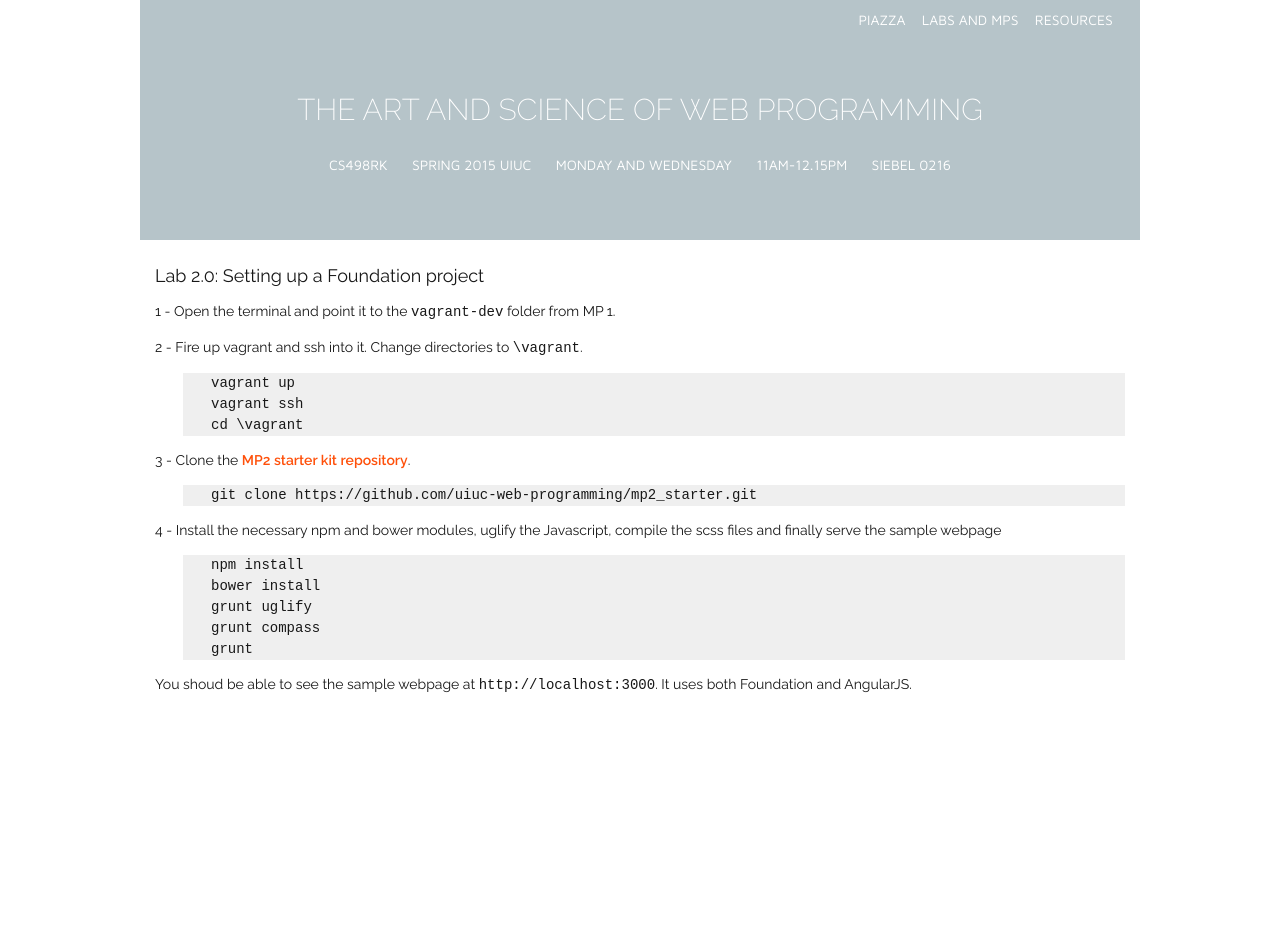
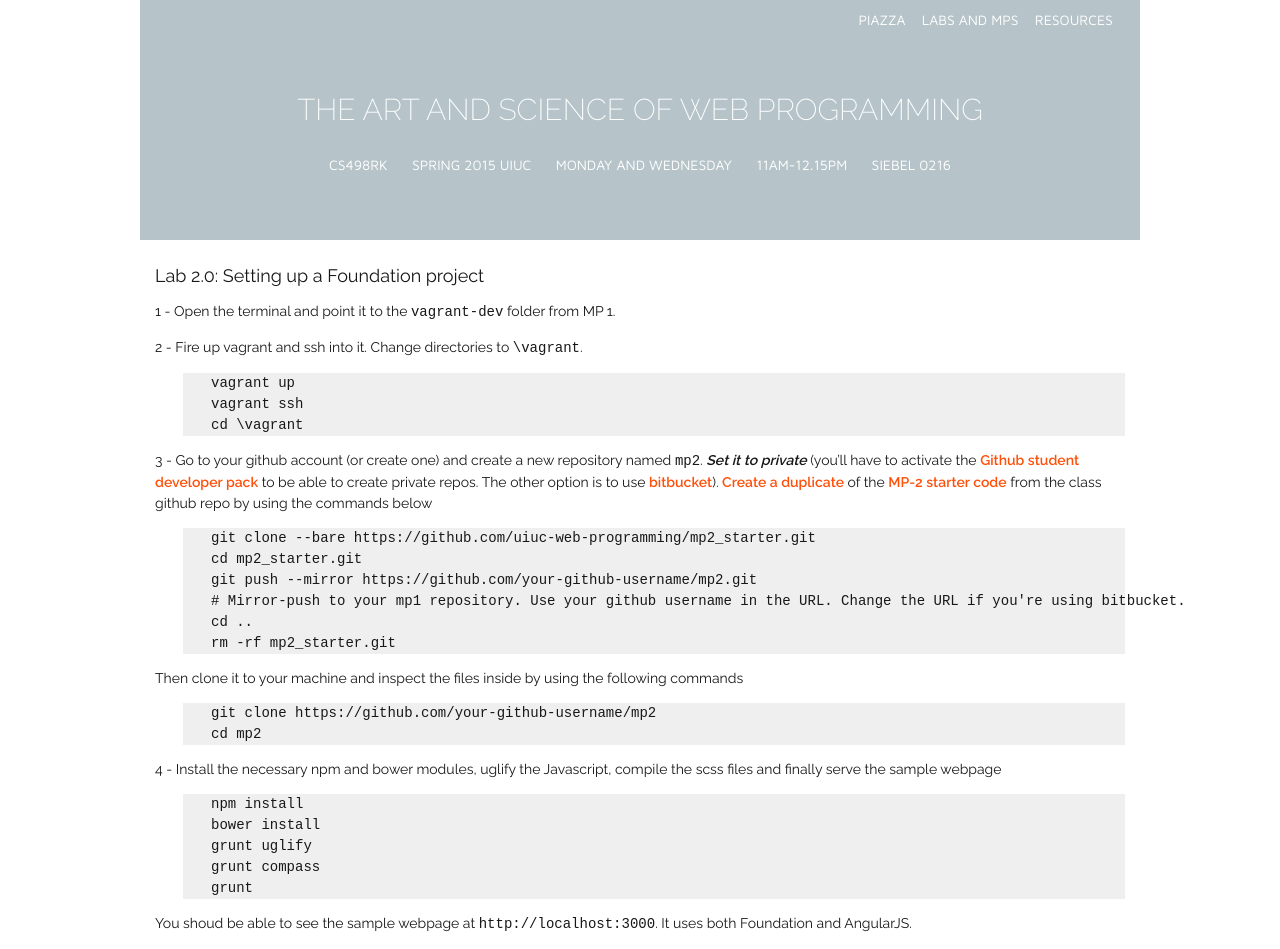
Before and after one commit to biplabdeka/fa2016, a Jekyll site: the page built from _posts/2015-2-23-Lab-2.md, in a window 1280 px wide. Built offline with Jekyll 4.4.1, drawn with Linux system fonts in a browser that asks for light colours; nearby versions of some CDN libraries; Markdown is read by kramdown in place of the engine named in the settings; before the commit the page ends 900 px from its top, so only the background shows below that.

Commit message:
corrected git clone instructions

````diff
--- a/_posts/2015-2-23-Lab-2.md
+++ b/_posts/2015-2-23-Lab-2.md
@@ -14,10 +14,21 @@ vagrant ssh
 cd \vagrant
 ```
 
-3 -  Clone the [MP2 starter kit repository](https://github.com/uiuc-web-programming/mp2_starter.git).
+3 -  Go to your github account (or create one) and create a new repository named `mp2`. ***Set it to private*** (you'll have to activate the [Github student developer pack](https://education.github.com/pack) to be able to create private repos. The other option is to use [bitbucket](https://bitbucket.org/)). [Create a duplicate](https://help.github.com/articles/duplicating-a-repository/) of the [MP-2 starter code](https://github.com/uiuc-web-programming/mp2_starter) from the class github repo by using the commands below
 
 ```bash
-git clone https://github.com/uiuc-web-programming/mp2_starter.git
+git clone --bare https://github.com/uiuc-web-programming/mp2_starter.git
+cd mp2_starter.git
+git push --mirror https://github.com/your-github-username/mp2.git
+# Mirror-push to your mp1 repository. Use your github username in the URL. Change the URL if you're using bitbucket.
+cd ..
+rm -rf mp2_starter.git
+```
+Then clone it to your machine and inspect the files inside by using the following commands
+
+```bash
+git clone https://github.com/your-github-username/mp2
+cd mp2
 ```
 
 4 - Install the necessary npm and bower modules, uglify the Javascript, compile the scss files and finally serve the sample webpage
````
